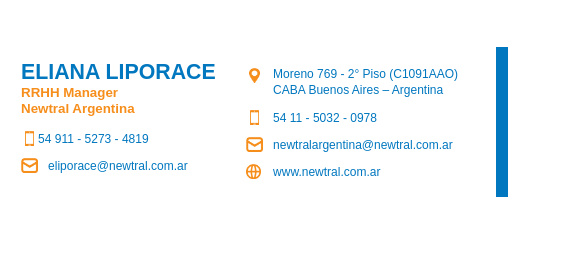
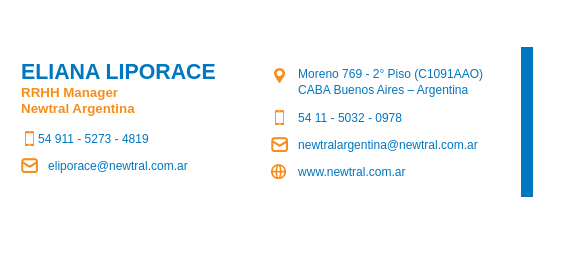
Before and after one commit to jormanespinoza/newtral-signature, a plain HTML site: page index.html in a window 1280 px wide. Shown: the full height of the page, 215-803 px from the left. Drawn offline with Linux system fonts and the light colour scheme.

Commit message:
fix: columns alignment

```diff
--- a/index.html
+++ b/index.html
@@ -44,8 +44,8 @@
 									</td>
 
 									<!-- information - left column -->
-									<td style="width: 225px;">
-										<table border="0" cellpadding="0" cellspacing="0" width="100%" style="padding: 0; margin-right: 50px; margin-top: 52px;">
+									<td style="min-width: 225px; padding-right: 25px;">
+										<table border="0" cellpadding="0" cellspacing="0" width="100%" style="margin-top: 52px;">
 											<tr>
 												<td valign="top">
 													<table border="0" cellspacing="0" cellpadding="0">
@@ -99,7 +99,7 @@
 									</td>
 
 									 <!-- information - right column -->
-									<td style="width: 225px;">
+									<td style="min-width: 225px;">
 										<table border="0" cellpadding="0" cellspacing="0" style="padding: 0; margin-top: 52px;">
 											<tr>
 												<td valign="top">
```
